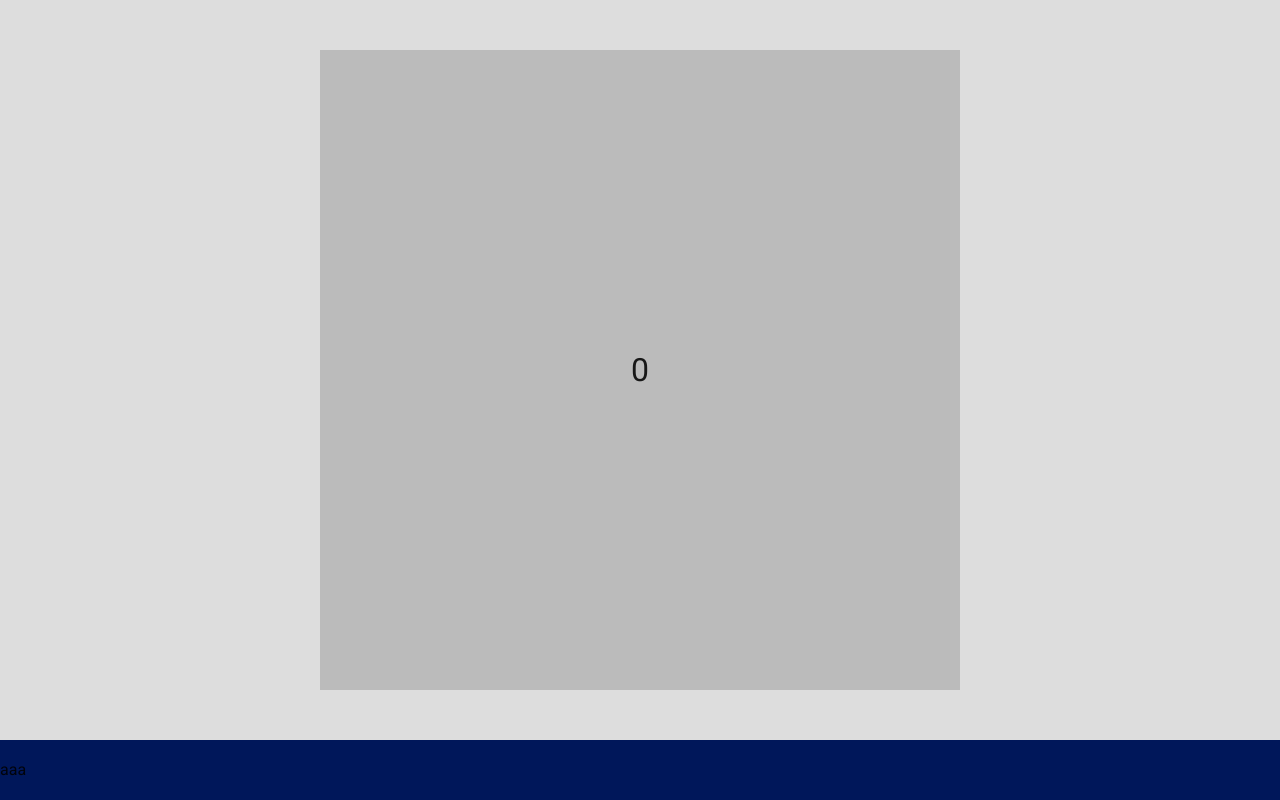
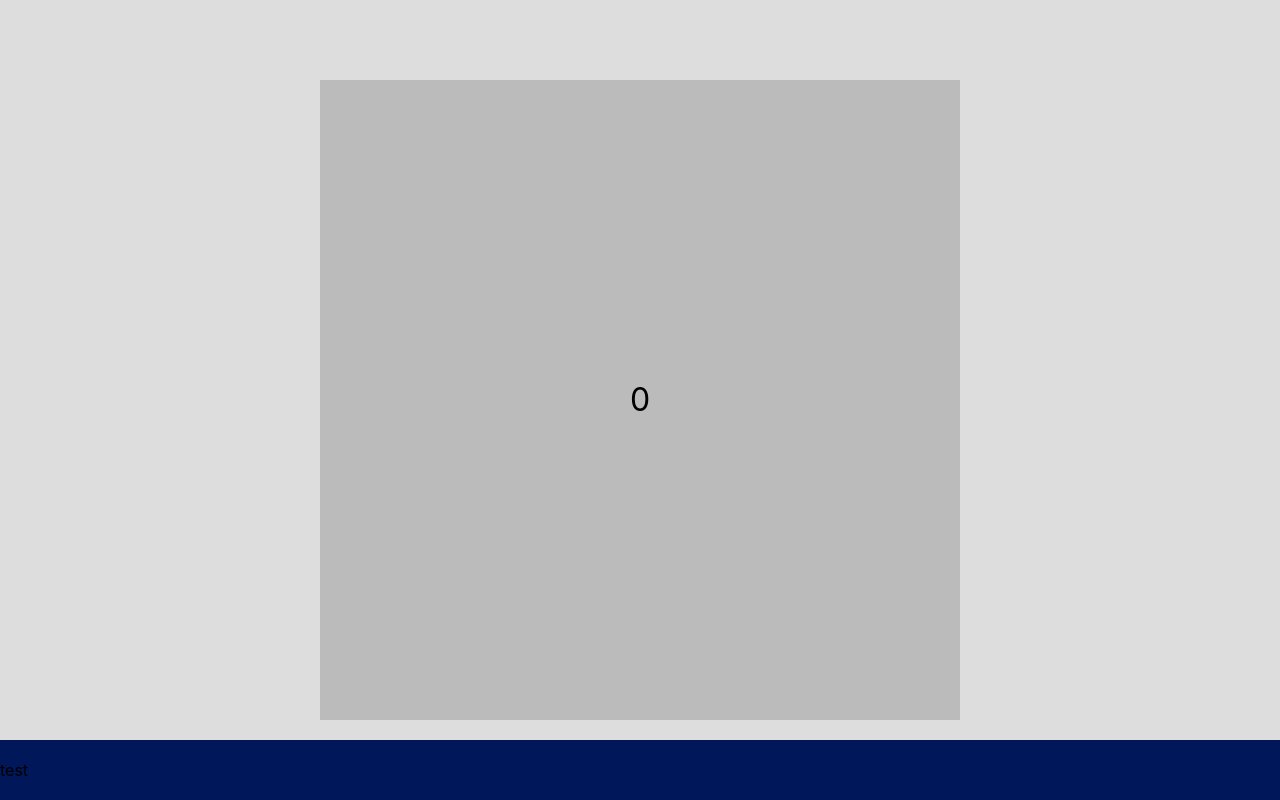
Before and after one commit to SiryCity/nuxtshibata, a Nuxt app: page / in a window 1280 px wide. Built offline with nearby package versions, Linux system fonts and the light colour scheme.

Commit message:
vhの更新

```diff
--- a/components/MenuBar.vue
+++ b/components/MenuBar.vue
@@ -2,14 +2,16 @@
 <template lang="pug">
    nav#menubar
      div#menubar__wrapper
-       div aaa
+       div test
 </template>
 
 <style lang="stylus" scoped>
 #menubar
-  width 100vw
+  width 100%
   height 60px
   background-color rgb(0, 23, 90)
+  position fixed
+  bottom 0
   display flex
   justify-content center
 #menubar__wrapper
@@ -19,10 +21,7 @@
   display flex
   align-items center
   justify-content space-between
-
 #wrapper__logo
   width auto
   height 40px
-
-
 </style>
--- a/layouts/default.vue
+++ b/layouts/default.vue
@@ -1,6 +1,7 @@
 <template lang="pug">
-  v-app#root
-    nuxt
+  div#root
+    main#main
+      nuxt
     menu-bar
 </template>
 
@@ -41,22 +42,12 @@ body
   display flex
   flex-direction column
   align-items center
-
-.pages
+  position relative
+#main
   width 100%
-  height calc(var(--static100vh) - 60px)
+  height var(--static100vh, 100vh)
   background-color #ddd
   display flex
   justify-content center
   overflow scroll
-
-.pages__wrapper
-  width 100%
-  height 100%
-  display flex
-  flex-direction column
-  justify-content flex-start
-  align-items center
-  overflow scroll
-
 </style>
--- a/pages/index.vue
+++ b/pages/index.vue
@@ -1,8 +1,6 @@
 <template lang="pug">
-  div.pages
-    div.pages__wrapper
-      section.stamparea__wrapper
-        div.stamparea(@touchstart='startToStamp') {{$store.state.stamp.pts}}
+  section.stamparea__wrapper
+    div.stamparea(@touchstart='startToStamp') {{$store.state.stamp.pts}}
 
 </template>
 
@@ -10,9 +8,7 @@
 
 export default {
   methods:{
-    startToStamp(e){
-      this.$store.dispatch('stamp/startToStamp', e)
-    }
+    startToStamp(e){this.$store.dispatch('stamp/startToStamp', e)}
   }
 }
 
--- a/store/mounted.js
+++ b/store/mounted.js
@@ -8,7 +8,8 @@ export const actions = {
   //画面1個分の高さをセットする
   setStatic100vh({commit, getters}){
     commit('setStatic100vh', getters.isSP)
-  }
+  },
+
 }
 
 export const mutations = {
--- a/store/stamp.js
+++ b/store/stamp.js
@@ -1,13 +1,13 @@
-
-
-export const state = {
+export const state = () =>
+({
   pts: 0
-}
+})
 
 /*
-export const getters = {
+export const getters = () =>
+({
   sizeOfStamp: state => 70 + state.percentForSizeOfStamp / 10
-}
+})
 */
 
 export const mutations = {
```
